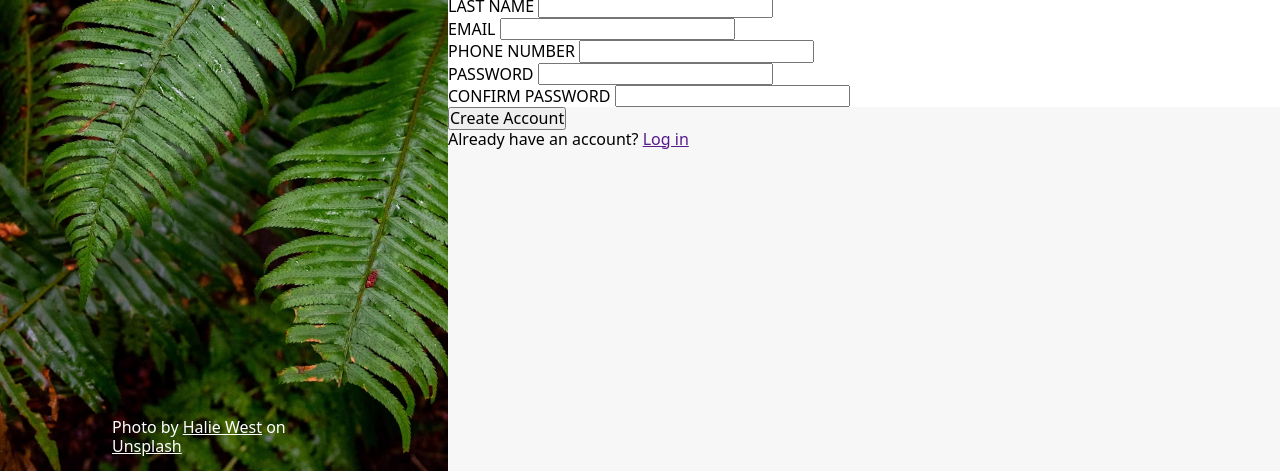
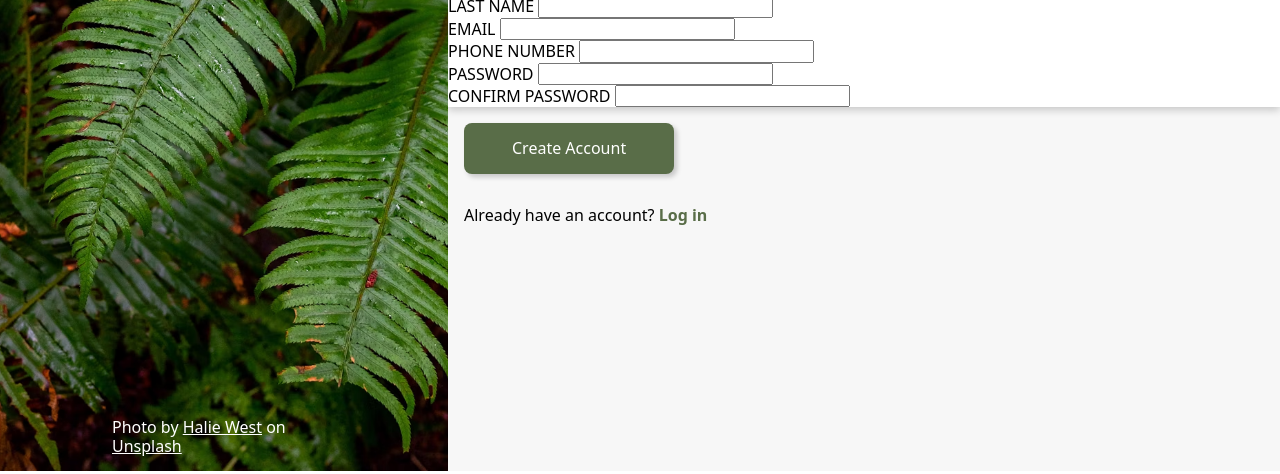
Before and after one commit to dahans1/odin-sign-up-form, a website: page index.html in a window 1280 px wide. Shown: the part 329-803 px from the top of the page. Drawn offline with nearby package versions, Linux system fonts and the light colour scheme.

Commit message:
Style sign up section

```diff
--- a/index.html
+++ b/index.html
@@ -64,8 +64,8 @@
                 </div>
             </section>
             <section id="sign-up-section">
-                <button type="submit">Create Account</button>
-                <div>Already have an account? <a href="">Log in</a></div>
+                <button class="btn" type="submit">Create Account</button>
+                <div id="login">Already have an account? <a href="">Log in</a></div>
             </section>
         </form>
     </div>
--- a/styles.css
+++ b/styles.css
@@ -14,6 +14,8 @@
 
 :root {
     --left-container-width: 35vw;
+    --leaf-green-color: #596d48;
+    --light-shadow: 3px 3px 5px rgba(0, 0, 0, 0.2);
 }
 
 body {
@@ -90,4 +92,28 @@ body {
 
 #form-section {
     background-color: white;
+    box-shadow: 0px 3px 8px rgba(0, 0, 0, 0.2);
 }
+
+.btn {
+    background-color: var(--leaf-green-color);
+    color: white;
+
+    padding: 1em 3em;
+
+    border: none;
+    border-radius: 8px;
+    box-shadow: var(--light-shadow);
+    cursor: pointer;
+}
+
+.btn, #login {
+    margin: 1em;
+    font-weight: 500;
+}
+
+#login a {
+    text-decoration: none;
+    color: var(--leaf-green-color);
+    font-weight: bold;
+}
```
